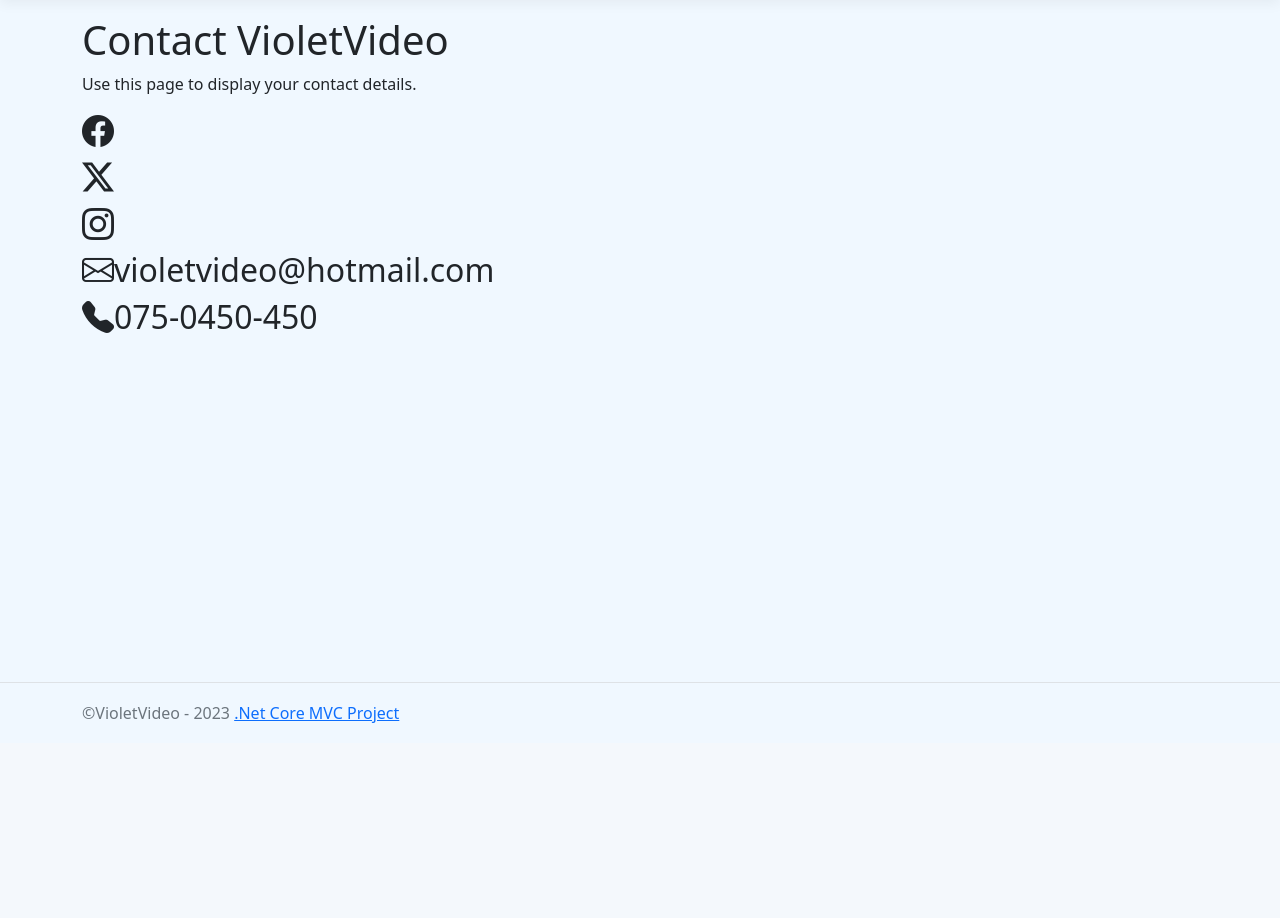
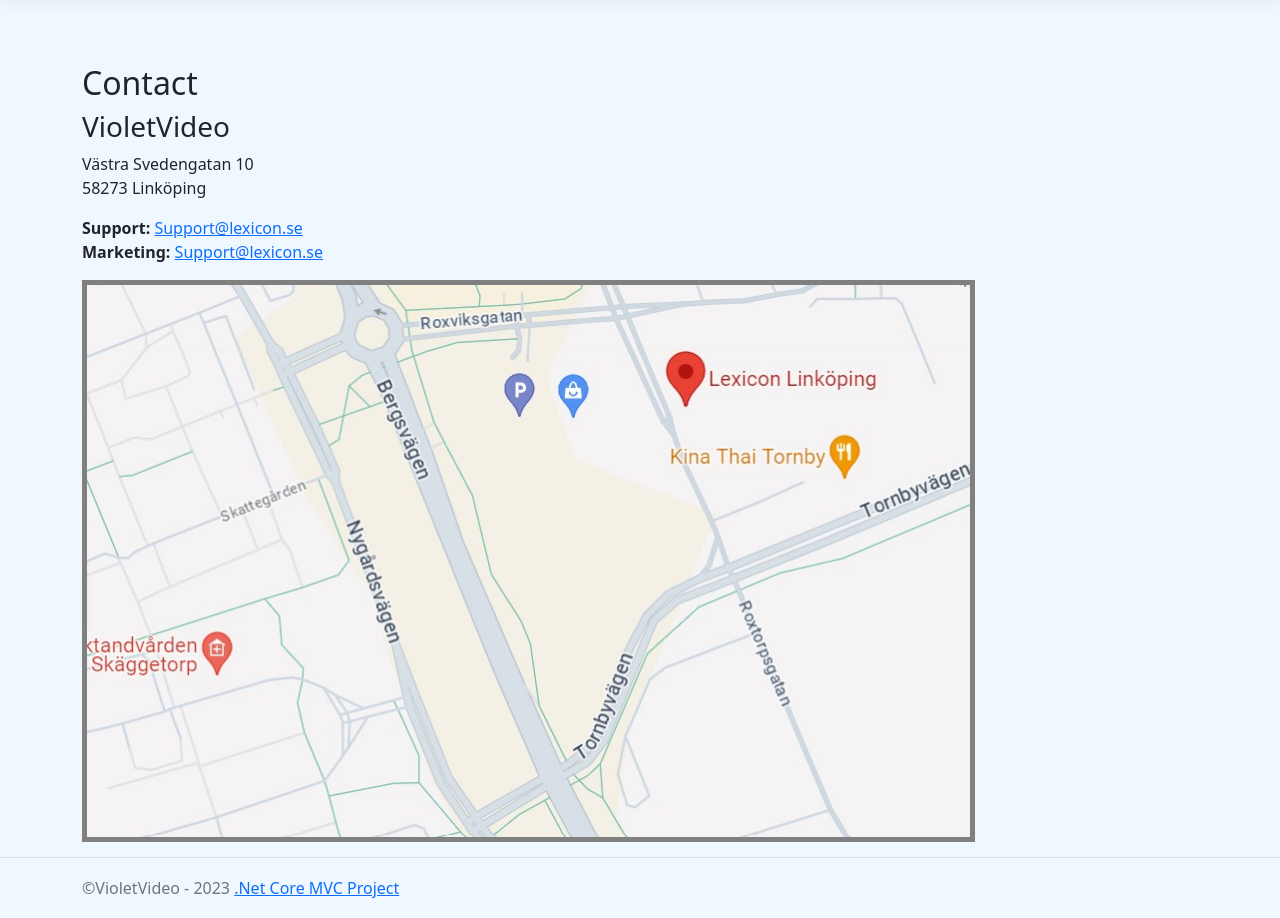
Before and after one commit to Gr-23-03/VioletVideoRepo, an ASP.NET Core app: page /Home/Contact in a window 1280 px wide. Shown: the part 57-975 px from the top of the page. Before the commit the page ends 780 px from the top, so only its background shows below. Run offline with ASP.NET Core 8, Linux system fonts and the light colour scheme; data that the repository does not hold is empty; style sheets or scripts are compiled from the project's sources.

Commit message:
Contact page with map

```diff
--- a/TestWebshop/Views/Home/Contact.cshtml
+++ b/TestWebshop/Views/Home/Contact.cshtml
@@ -3,7 +3,7 @@
     ViewData["Title"] = "Contact VioletVideo";
 }
 
-<h1>@ViewData["Title"]</h1>
+@* <h1>@ViewData["Title"]</h1>
 
 <p>Use this page to display your contact details.</p>
 <h2 class="bi bi-facebook"></h2>
@@ -16,3 +16,141 @@
 
 
 <h2 class="bi bi-telephone-fill">075-0450-450</h2>
+<i class="fas fa-map-marker-alt"></i>
+
+@* <div src="https://maps.app.goo.gl/WZg9JtYibjjR8CRZA">
+    </div> *@
+
+
+
+@{
+    ViewBag.Tittle = "Contact information";
+
+}
+
+<br />
+<br />
+
+<div>
+
+    <div>
+        <h2>Contact</h2>
+
+        <h3>VioletVideo</h3>
+
+        <address>
+            Västra Svedengatan 10<br />
+            58273 Linköping<br />
+
+        </address>
+
+
+        <address>
+            <strong>Support:</strong>
+        <a href="mailto:Support@lexicon.se">Support@lexicon.se</a><br />
+
+        <strong>Marketing:</strong>
+        <a href="mailto:Support@lexicon.se">Support@lexicon.se</a><br />
+
+        </address>
+
+        <div>
+            <img src="~/images/maptolexicon.jpg" width="80%" style="border: 5px solid gray" />
+        </div>
+    </div>
+</div>
+
+
+
+
+
+
+
+
+
+@*
+<!DOCTYPE html>
+<html lang="en">
+<head>
+    <meta charset="UTF-8">
+    <meta name="viewport" content="width=device-width, initial-scale=1.0">
+    <title>Contact Us</title>
+</head>
+<body>
+
+    <h1>Contact Us</h1>
+    <p>Visit our Movie Shop at the following location:</p>
+
+    <!-- Embedding Google Maps link using an iframe -->
+    <div style="width: 100%; height: 400px;">
+        <iframe width="100%"
+                height="100%"
+                frameborder="0" style="border:0"
+                src="https://www.google.com/maps/embed?pb=!1m18!1m12!1m3!1d3966.5492582214775!2d-122.41940978459855!3d37.77492977577085!2m3!1f0!2f0!3f0!3m2!1i1024!2i768!4f13.1!3m3!1m2!1s0x808580d93313f46b%3A0x2c5a9b7d4e59d0d6!2sGolden%20Gate%20Bridge!5e0!3m2!1sen!2sus!4v1618821027602!5m2!1sen!2sus"
+                allowfullscreen>
+        </iframe>
+    </div>
+
+</body>
+</html>
+ *@
+
+
+
+
+
+
+@*
+<!DOCTYPE html>
+<html lang="en">
+<head>
+    <meta charset="UTF-8">
+    <meta name="viewport" content="width=device-width, initial-scale=1.0">
+    <title>Contact Us</title>
+</head>
+<body>
+
+<!-- Existing Dropdown Code -->
+<div class="dropdown-menu">
+    <form class="px-4 py-3">
+        <div class="mb-3">
+            <label for="exampleDropdownFormEmail1" class="form-label">Email address</label>
+            <input type="email" class="form-control" id="exampleDropdownFormEmail1" placeholder="email@example.com">
+        </div>
+        <div class="mb-3">
+            <label for="exampleDropdownFormPassword1" class="form-label">Password</label>
+            <input type="password" class="form-control" id="exampleDropdownFormPassword1" placeholder="Password">
+        </div>
+        <div class="mb-3">
+            <div class="form-check">
+                <input type="checkbox" class="form-check-input" id="dropdownCheck">
+                <label class="form-check-label" for="dropdownCheck">
+                    Remember me
+                </label>
+            </div>
+        </div>
+        <button type="submit" class="btn btn-primary">Sign in</button>
+    </form>
+    <div class="dropdown-divider"></div>
+    <a class="dropdown-item" href="#">New around here? Sign up</a>
+    <a class="dropdown-item" href="#">Forgot password?</a>
+</div>
+
+
+<h1>Contact Us</h1>
+<p>Visit our Movie Shop at the following location:</p>
+
+<!-- Separate Google Maps Code -->
+<div style="width: 100%; height: 400px;">
+    <iframe width="100%"
+            height="100%"
+            frameborder="0" style="border:0"
+            src="https://www.google.com/maps/embed?pb=!1m18!1m12!1m3!1d3966.5492582214775!2d-122.41940978459855!3d37.77492977577085!2m3!1f0!2f0!3f0!3m2!1i1024!2i768!4f13.1!3m3!1m2!1s0x808580d93313f46b%3A0x2c5a9b7d4e59d0d6!2sGolden%20Gate%20Bridge!5e0!3m2!1sen!2sus!4v1618821027602!5m2!1sen!2sus"
+            allowfullscreen>
+    </iframe>
+</div>
+
+
+
+</body>
+</html> *@
--- a/TestWebshop/Views/Home/Index.cshtml
+++ b/TestWebshop/Views/Home/Index.cshtml
@@ -8,6 +8,7 @@
 
     <h1 class="display-4">Welcome</h1>
 
+<link rel="stylesheet" href="https://cdnjs.cloudflare.com/ajax/libs/font-awesome/5.15.1/css/all.min.css" integrity="sha384-KJ3o2DKtIkvYIK3UENzmM7KCkRr/rE9/Qpg6aAZGJwFDMVNA/GpGFF93hXpG5KkN" crossorigin="anonymous">
 
 
 <div class="row">
```
Also changed, not shown: TestWebshop/wwwroot/Images/MapToLexicon.jpg (added).
